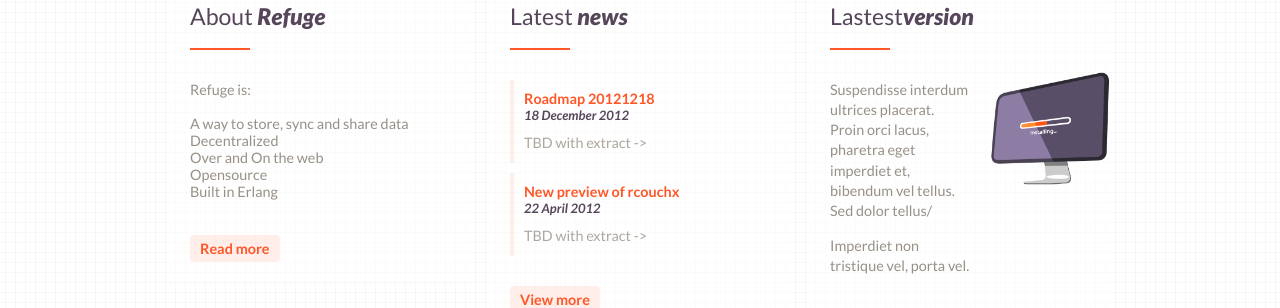
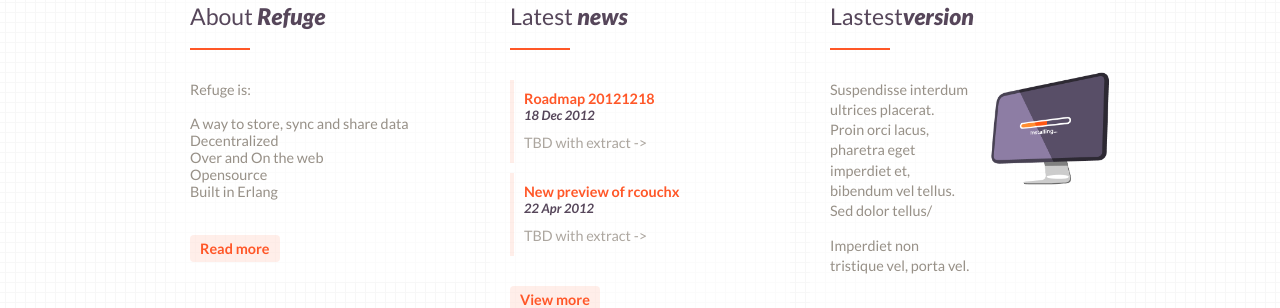
Before and after one commit to refuge/refuge.github.com, a Jekyll site: the page built from index.html, in a window 1280 px wide. Shown: the part 530-838 px from the top of the page. Built offline with Jekyll 4.4.1, drawn with Linux system fonts in a browser that asks for light colours.

Commit message:
Using standard date format.

```diff
--- a/index.html
+++ b/index.html
@@ -64,7 +64,7 @@ title: Welcome
                             <li>
                                 <a href="{{ post.url }}">
                                     <h3>{{ post.title }}</h3>
-                                    <span class="date">{{ post.date | date_to_long_string }}</span>
+                                    <span class="date">{{ post.date | date_to_string }}</span>
                                     <p>TBD with extract -> {{ post.extract }}</p>
                                 </a>
                             </li>
```
